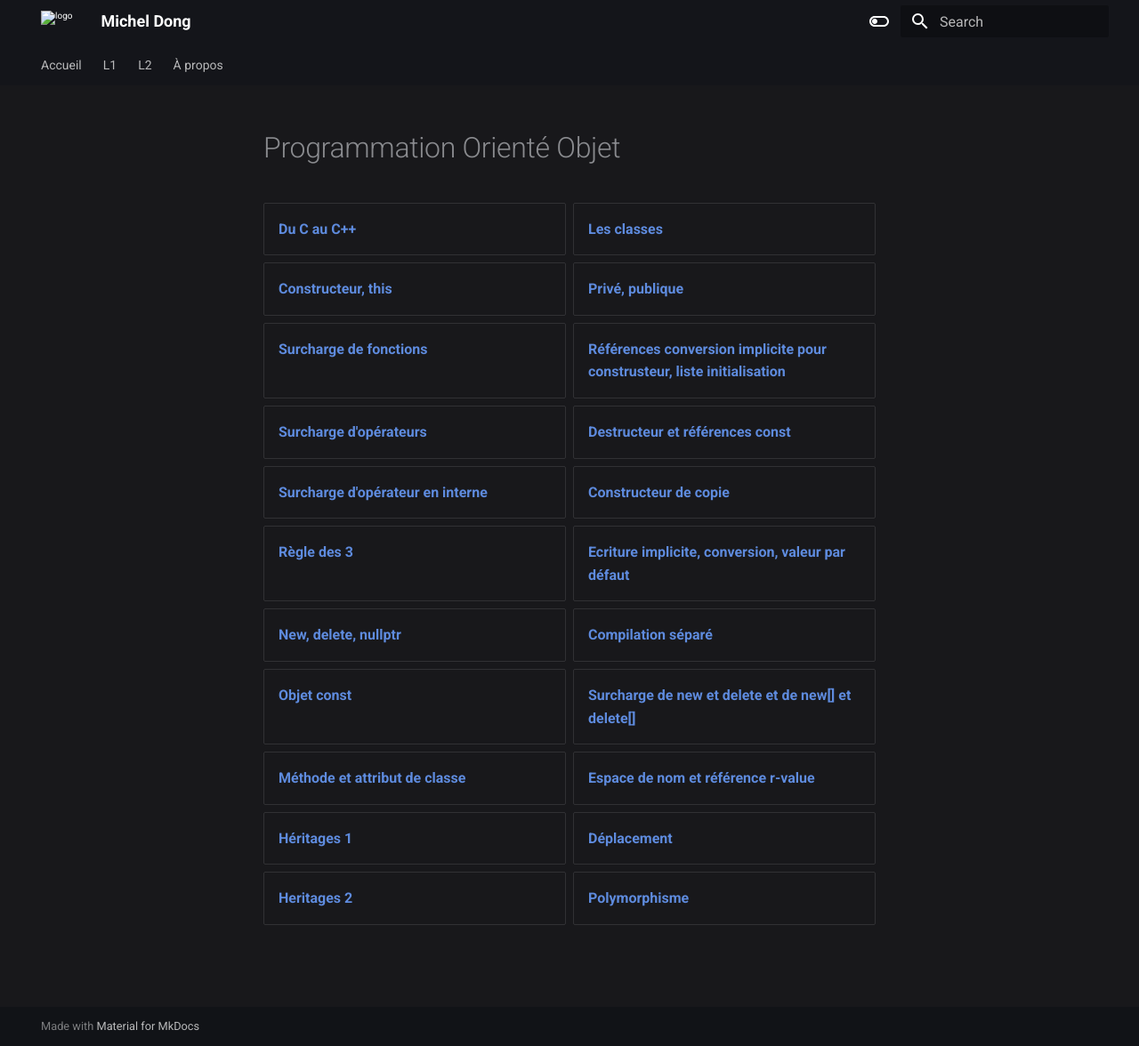
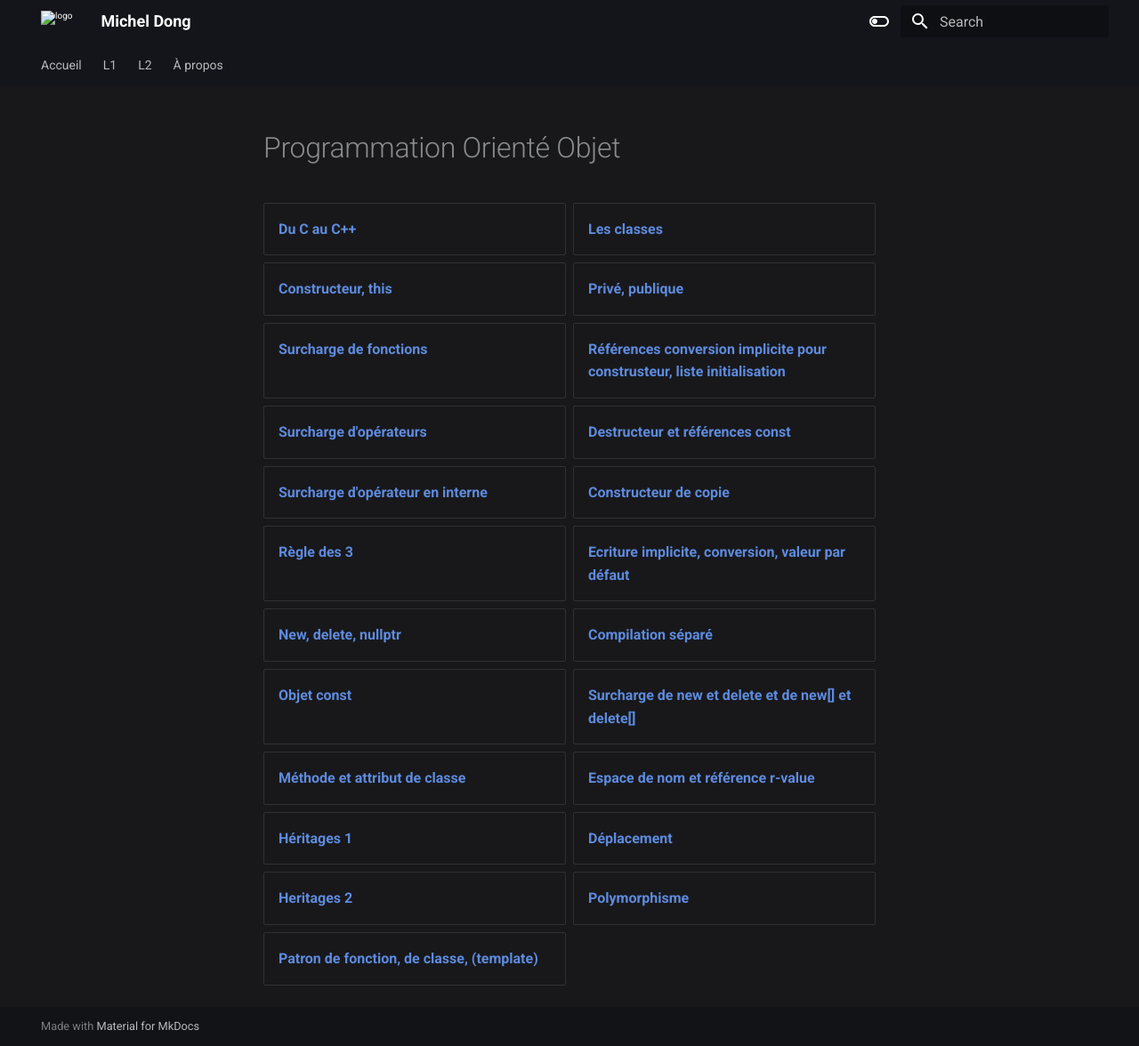
Before and after one commit to mcl-dg/docs, an MkDocs documentation site: the page built from docs/l2/poo.md, in a window 1280 px wide and 1176 px high. Shown: the whole window at 89% size. Built offline with MkDocs 1.6.1 and Material for MkDocs 9.7.7, drawn with Linux system fonts in a browser that asks for light colours.

Commit message:
new chapter

```diff
--- a/docs/l2/poo.md
+++ b/docs/l2/poo.md
@@ -67,4 +67,7 @@
 
 [**Polymorphisme**](poo/chapitre22.html)
 { .card }
+
+[**Patron de fonction, de classe, (template)**](poo/chapitre23.html)
+{ .card }
 </div>
```
